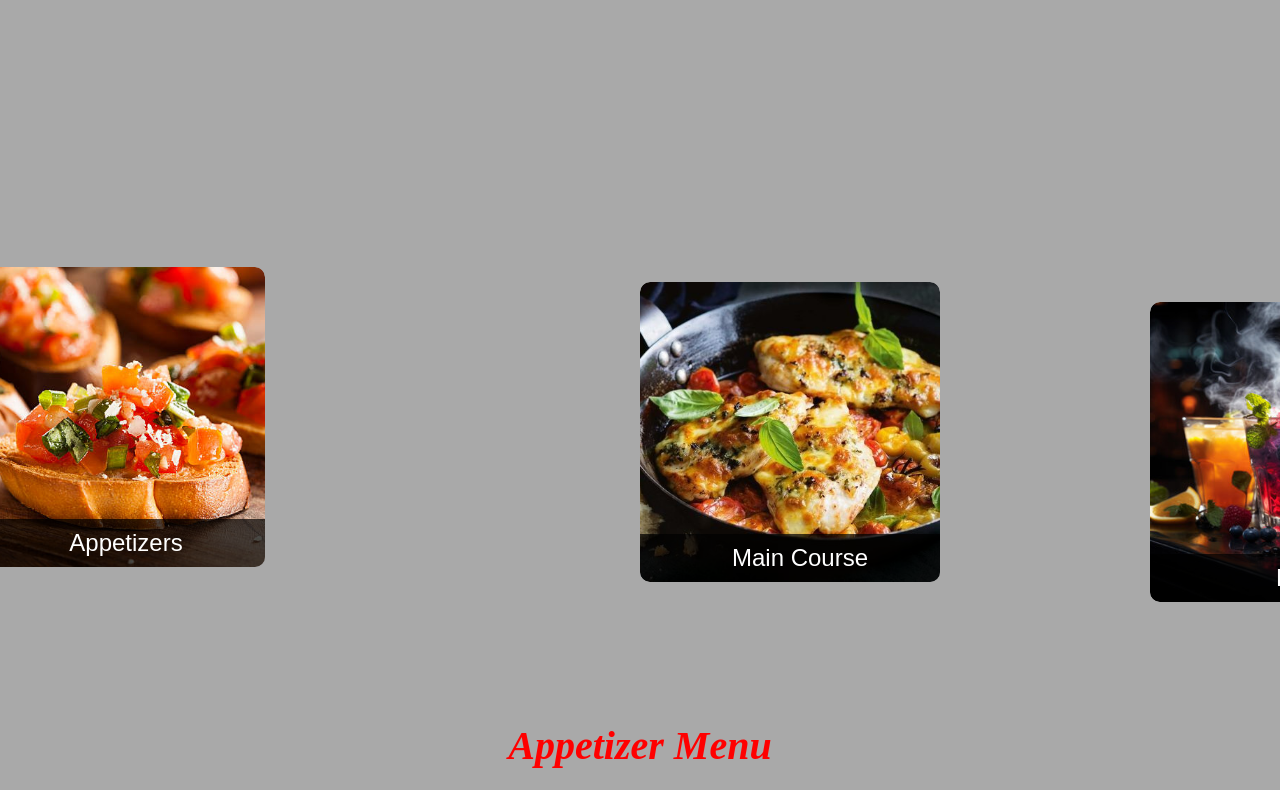
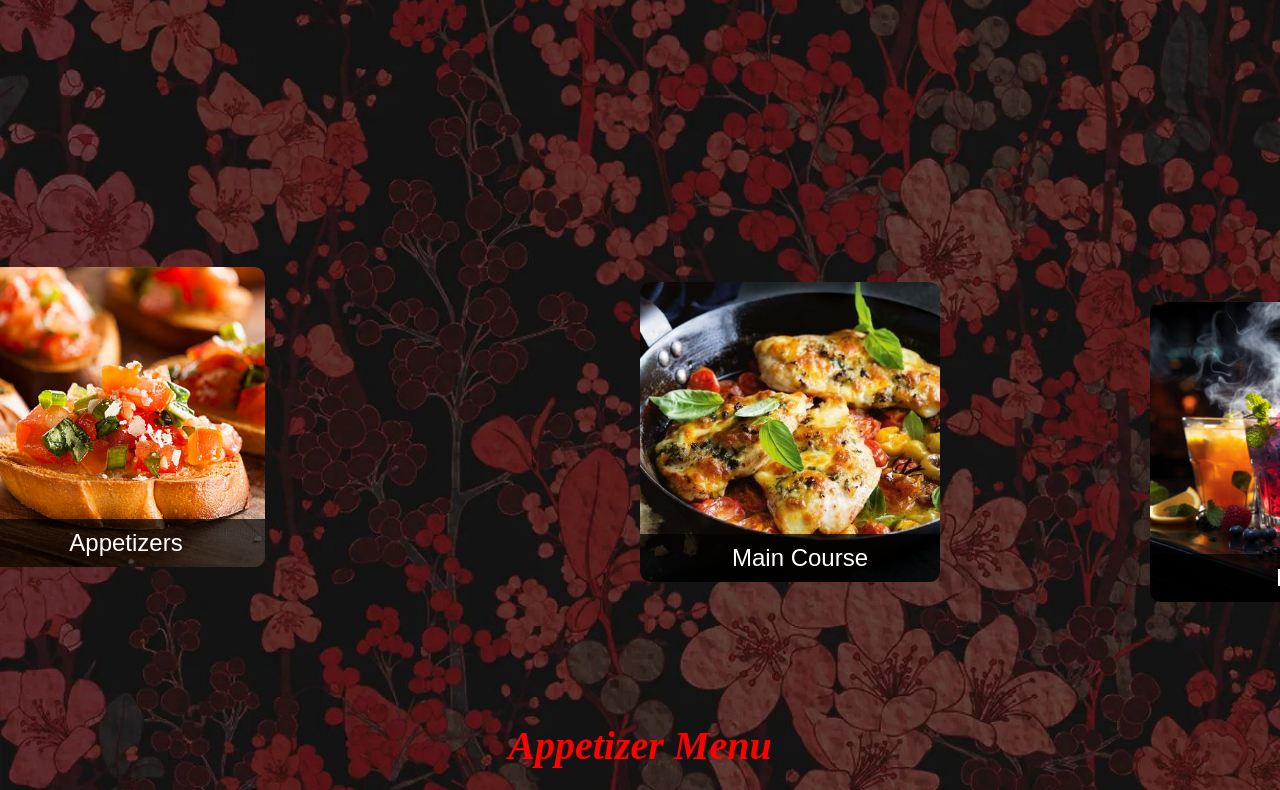
Before and after one commit to karengeorgee/project, a website: page views/menu.html in a window 1280 px wide. Shown: the part 118-908 px from the top of the page. Drawn offline with Linux system fonts and the light colour scheme.

Commit message:
added background
Co-Authored-By: Sajaabdallah15 <168439853+Sajaabdallah15@users.noreply.github.com>
Co-Authored-By: Tamouura <168435516+Tamouura@users.noreply.github.com>
Co-Authored-By: Selviaibrahim <167774318+Selviaibrahim@users.noreply.github.com>
Co-Authored-By: jumanadiaa <168435584+jumanadiaa@users.noreply.github.com>

```diff
--- a/app.js
+++ b/app.js
@@ -54,6 +54,7 @@ app.get('/view', (req, res) => {
 });
 app.get('/myhis', (req, res) => {
     res.sendFile(path.join(__dirname, 'views', 'myhis.html'));
+});
 app.get('/menu', (req, res) => {
     res.sendFile(path.join(__dirname, 'views', 'menu.html'));
 });
--- a/views/menu.html
+++ b/views/menu.html
@@ -11,6 +11,19 @@
     <link rel="stylesheet" href="/css/maincourse.css">
     <link rel="stylesheet" href="/css/drinks.css">
 </head>
+<style>
+    body {
+        font-family: 'Poppins', sans-serif;
+        margin: 0;
+        height:100vh;
+        padding: 0;
+        background-position: center;
+        background-attachment: fixed;
+        background-image: url("/images/f3847d_da686092542e48e5a962f3b1e69456d5mv2-ezgif.com-webp-to-jpg-converter.jpg");
+        background-size: cover; /* Cover the entire background */
+        background-repeat: no-repeat; /* Prevent the image from repeating */
+    }
+</style>
 <body>
     <div class="container-wrapper">
         <div class="container">
```
